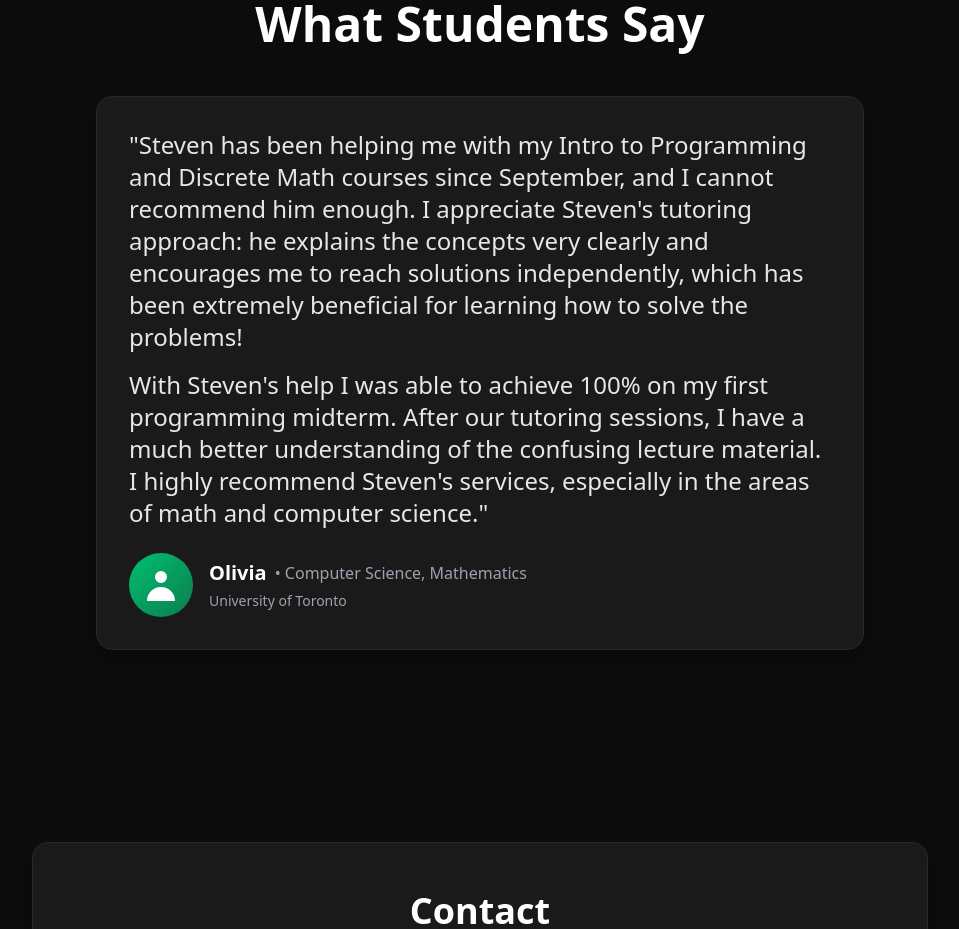
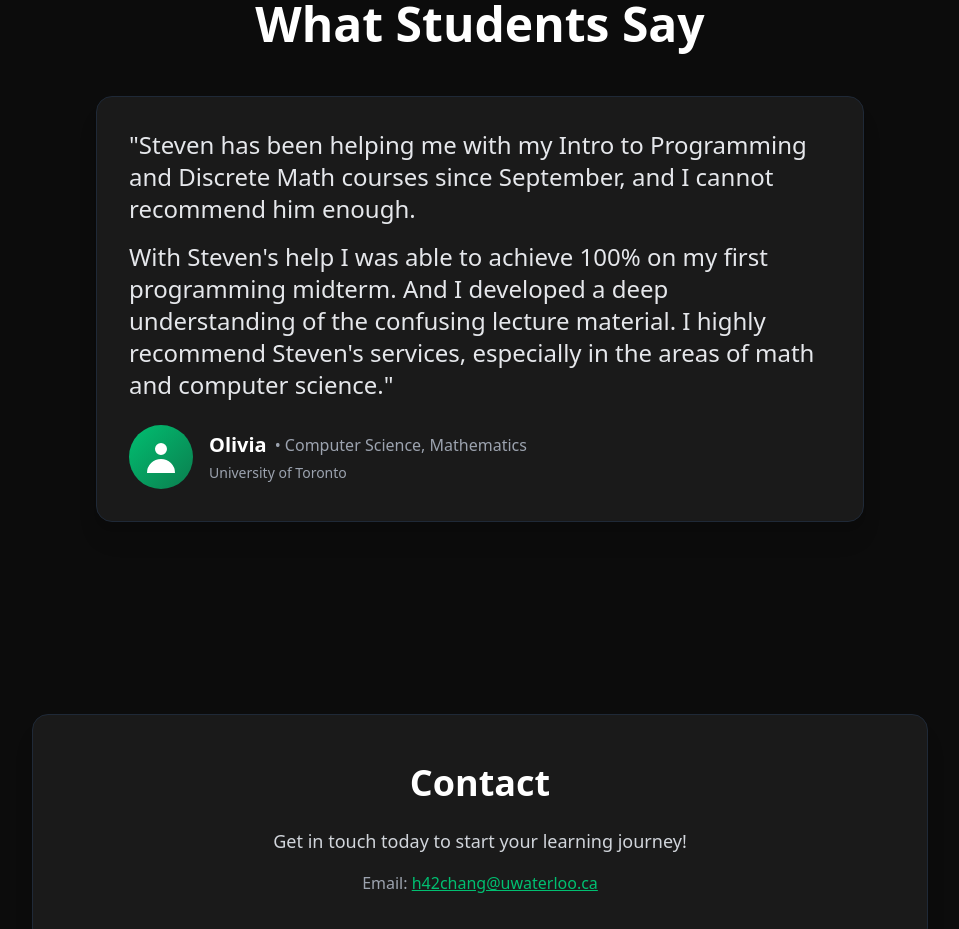
Before and after one commit to steeeve/TutorSite, a React (Create React App) app: page / in a window 1280 px wide. Shown: the part 960-1889 px from the top of the page, without its empty margins (160-1119 px from the left). Built offline with nearby package versions, Linux system fonts and the light colour scheme.

Commit message:
updated olivias review

```diff
--- a/src/Components/ReviewsSection/index.js
+++ b/src/Components/ReviewsSection/index.js
@@ -13,11 +13,10 @@ const ReviewsSection = () => {
                         <div className="mb-6">
                             <p className="text-2xl text-gray-200 mb-4">
                                 "Steven has been helping me with my Intro to Programming and Discrete Math courses since September,
-                                and I cannot recommend him enough. I appreciate Steven's tutoring approach: he explains the concepts
-                                very clearly and encourages me to reach solutions independently, which has been extremely beneficial for learning how to solve the problems!
+                                and I cannot recommend him enough.
                             </p>
                             <p className="text-2xl text-gray-200">
-                                With Steven's help I was able to achieve 100% on my first programming midterm. After our tutoring sessions, I have a much better understanding of the confusing lecture material.
+                                With Steven's help I was able to achieve 100% on my first programming midterm. And I developed a deep understanding of the confusing lecture material.
                                 I highly recommend Steven's services, especially in the areas of math and computer science."
                             </p>
                         </div>
```
